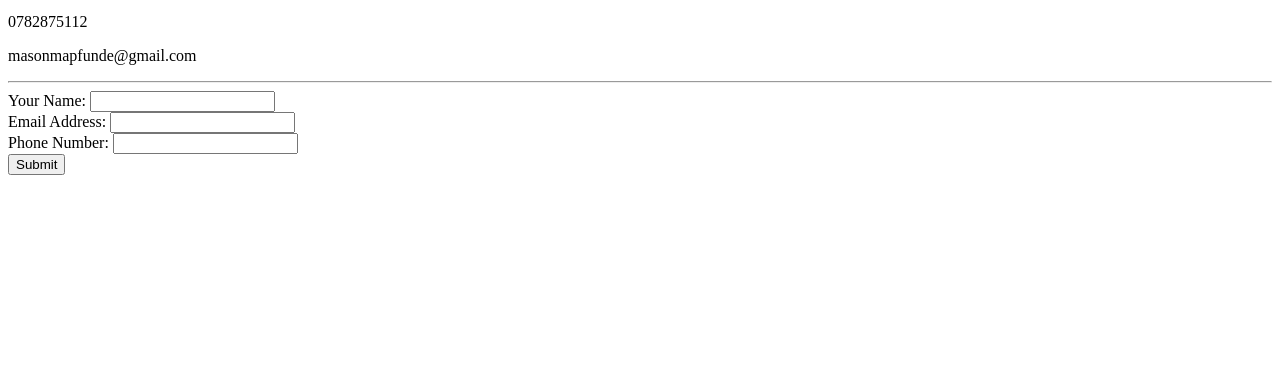
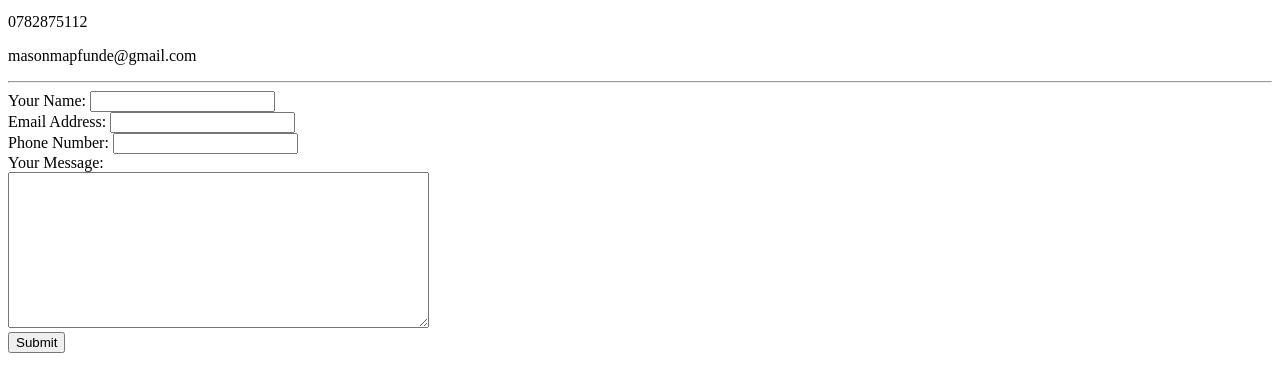
Before and after one commit to masonk16/100_days_of_code_projects, a plain HTML site: page Web Development/HTML - Personal Site/contact-me.html in a window 1280 px wide. Shown: the part 101-492 px from the top of the page. Drawn offline with Linux system fonts and the light colour scheme.

Commit message:
Add textarea

```diff
--- a/Web Development/HTML - Personal Site/contact-me.html
+++ b/Web Development/HTML - Personal Site/contact-me.html
@@ -17,6 +17,8 @@
     <input type="email"><br>
     <label>Phone Number:</label>
     <input type="tel"><br>
+    <label>Your Message:</label><br>
+    <textarea rows="10" cols="50"></textarea><br>
     <input type="submit" name="">
 </form>
 
```
